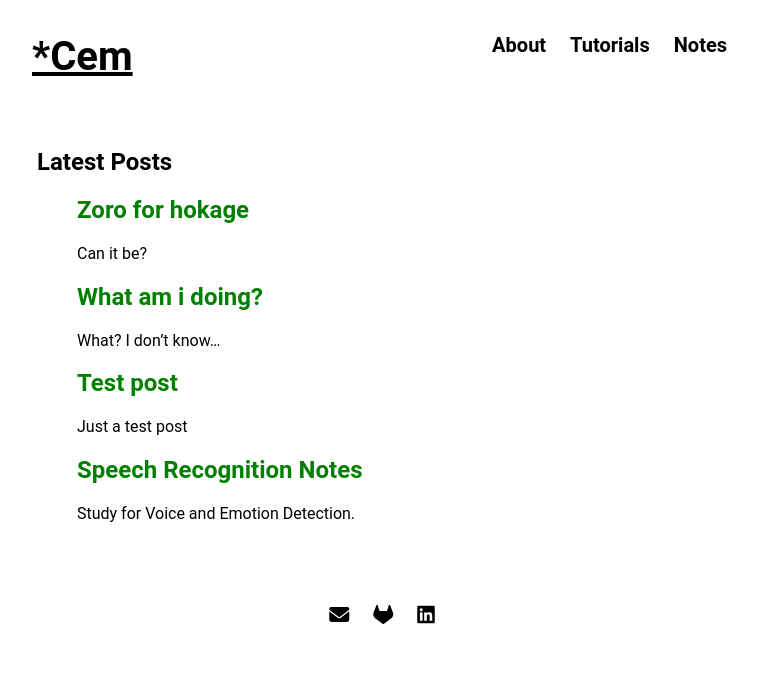
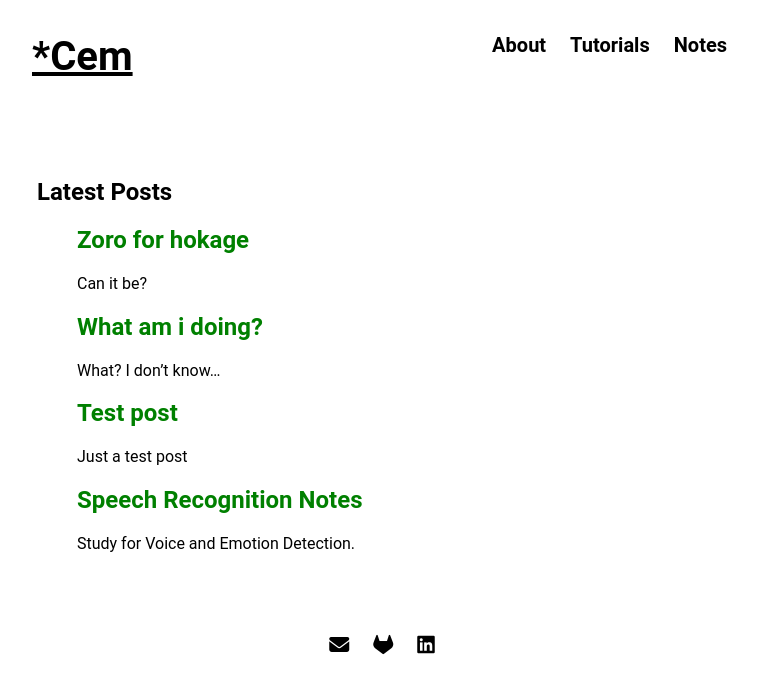
Before and after one commit to cekose/portfolio, a Jekyll site: the page built from notes.html, in a window 1280 px wide. Shown: the top 694 px of the page, without its empty margins (258-1016 px from the left). Built offline with Jekyll 4.4.1, drawn with Linux system fonts in a browser that asks for light colours; nearby versions of some CDN libraries.

Commit message:
safari fix?

```diff
--- a/_sass/notes.scss
+++ b/_sass/notes.scss
@@ -1,6 +1,6 @@
 .post-container {
   max-width: 750px;
-  margin: 0px auto 0px;
+  margin: 30px auto 0px;
   padding: 30px;
   //background-color: red;
 }
```
Also changed, not shown: 2 other files.
